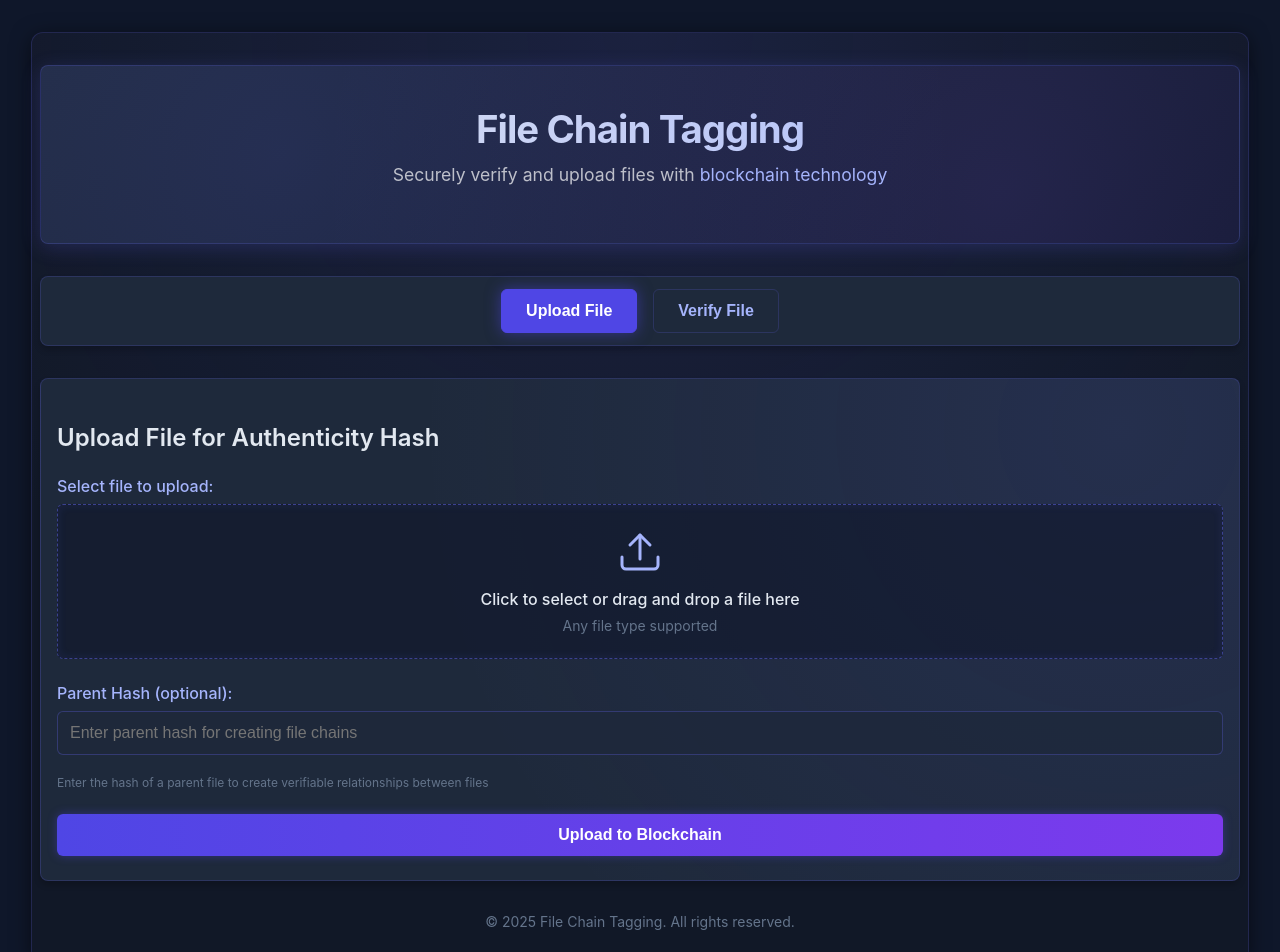
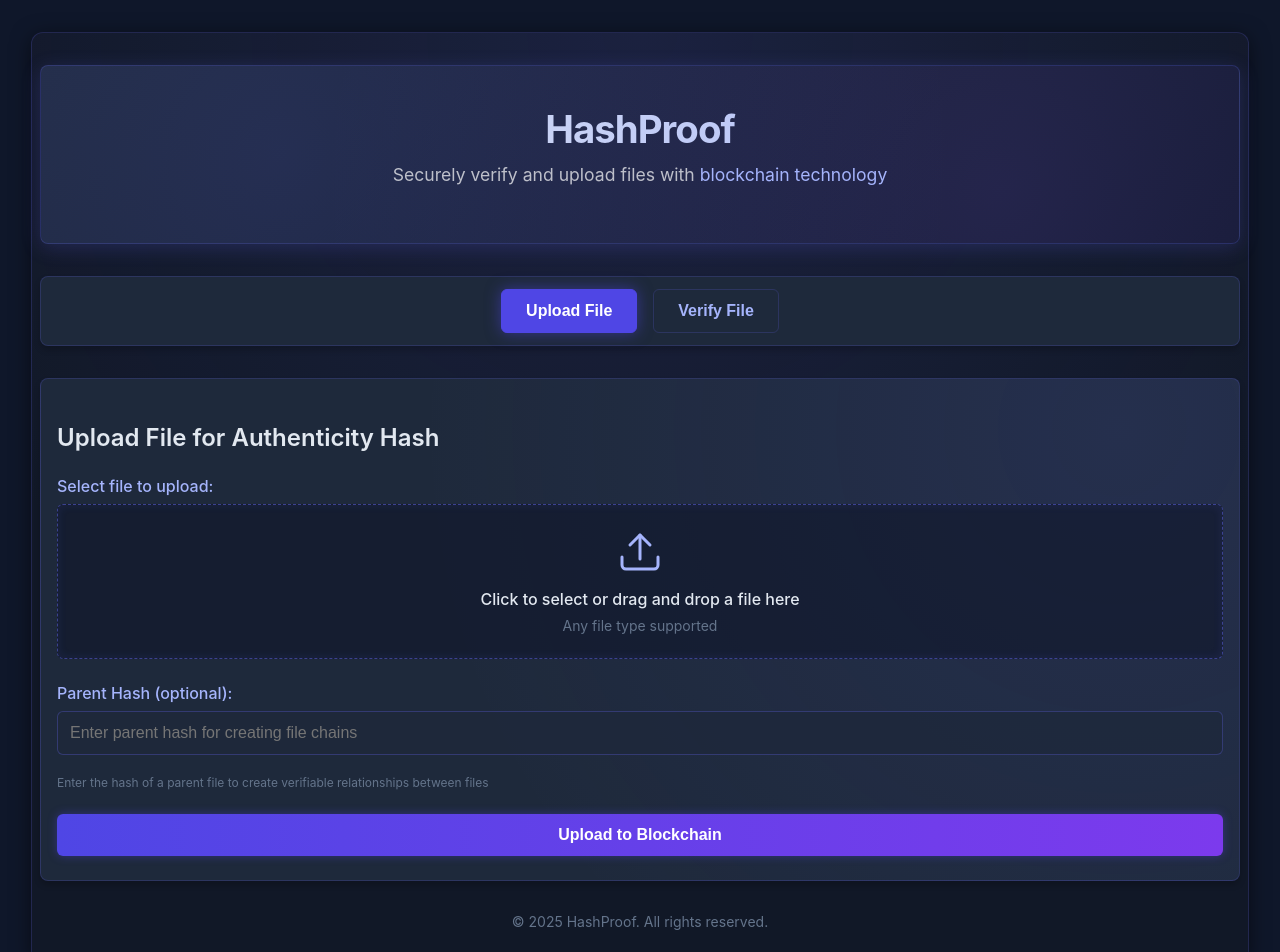
Before and after one commit to Jairodub/file_chain_tagging, a React (Vite) app in the folder frontend/: page / in a window 1280 px wide. Shown: the top 952 px of the page. Built offline with nearby package versions, Linux system fonts and the light colour scheme.

Commit message:
changed name

```diff
--- a/frontend/App.jsx
+++ b/frontend/App.jsx
@@ -49,7 +49,7 @@ function App() {
             WebkitBackgroundClip: 'text',
             WebkitTextFillColor: 'transparent'
           }}>
-            File Chain Tagging
+            HashProof
           </h1>
           <p style={{
             color: 'rgba(255, 255, 255, 0.7)',
@@ -125,7 +125,7 @@ function App() {
         fontSize: '0.875rem',
         color: '#64748B'
       }}>
-        © 2025 File Chain Tagging. All rights reserved.
+        © 2025 HashProof. All rights reserved.
       </div>
     </div>
   );
```
